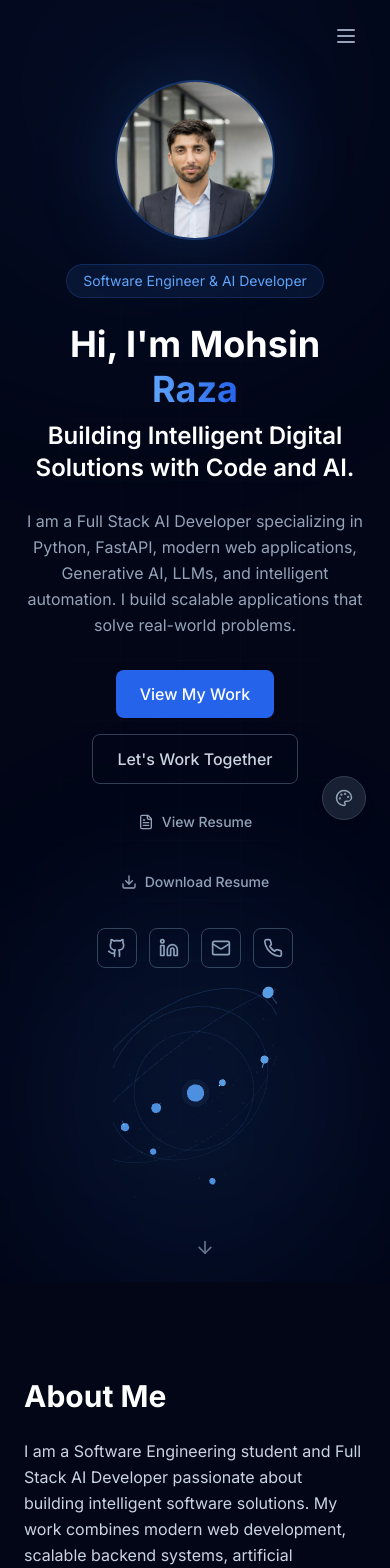
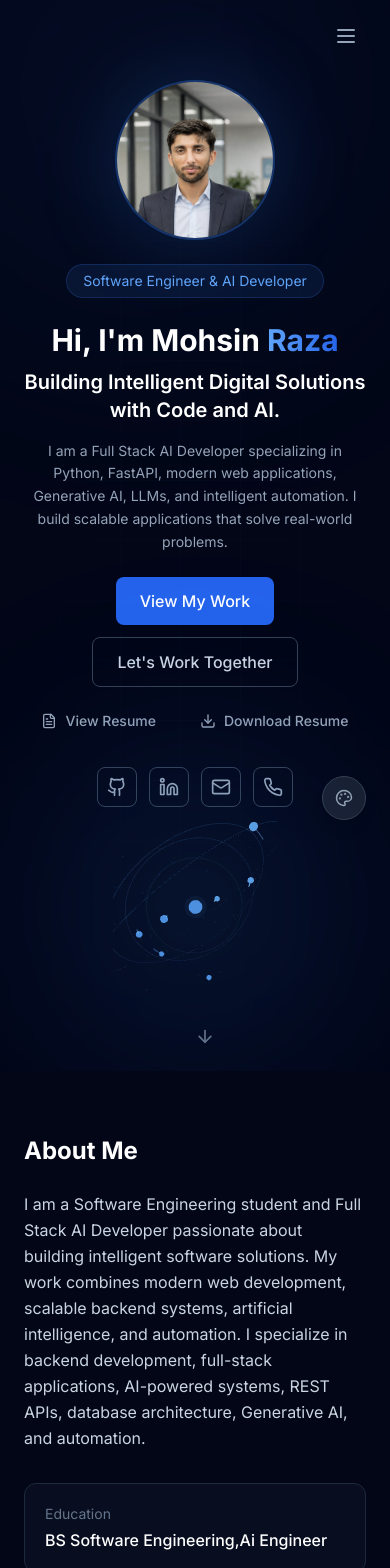
Before and after one commit to MohsinRaza-dev1/myportfolio, a Next.js app: page / in a window 390 px wide. Shown: the top 1568 px of the page. Built offline with nearby package versions, Linux system fonts and the light colour scheme.

Commit message:
Reapply "Improve mobile responsiveness across all sections"
This reverts commit 791230731f92bc8425e11b0333b7ae374623aac5.

```diff
--- a/components/About.tsx
+++ b/components/About.tsx
@@ -14,12 +14,12 @@ const highlights = [
 
 export default function About() {
   return (
-    <AnimatedSection id="about" className="relative py-24">
+    <AnimatedSection id="about" className="relative py-16 md:py-24">
       <div className="mx-auto max-w-6xl px-6">
-        <div className="grid gap-16 md:grid-cols-5">
+        <div className="grid gap-10 md:gap-16 md:grid-cols-5">
           {/* Left - Main Content */}
           <div className="md:col-span-3">
-            <h2 className="inline-block text-3xl font-bold text-white md:text-4xl">
+            <h2 className="inline-block text-2xl font-bold text-white md:text-4xl">
               About Me<span className="ml-1 text-primary-500"></span>
             </h2>
             <p className="mt-6 text-base leading-relaxed text-dark-300">
--- a/components/Contact.tsx
+++ b/components/Contact.tsx
@@ -65,10 +65,10 @@ export default function Contact() {
   };
 
   return (
-    <AnimatedSection id="contact" className="relative py-24">
+    <AnimatedSection id="contact" className="relative py-16 md:py-24">
       <div className="mx-auto max-w-6xl px-6">
         <div className="text-center">
-          <h2 className="text-3xl font-bold text-white md:text-4xl">
+          <h2 className="text-2xl font-bold text-white md:text-4xl">
             Have an idea? Let&apos;s build it together<span className="text-primary-500">.</span>
           </h2>
           <p className="mt-4 text-lg text-dark-400">
@@ -76,7 +76,7 @@ export default function Contact() {
           </p>
         </div>
 
-        <div className="mx-auto mt-12 grid max-w-5xl gap-10 md:grid-cols-5">
+        <div className="mx-auto mt-10 grid max-w-5xl gap-8 md:gap-10 md:grid-cols-5">
           {/* Left - Contact Info */}
           <div className="md:col-span-2">
             <div className="space-y-6">
--- a/components/Experience.tsx
+++ b/components/Experience.tsx
@@ -6,7 +6,7 @@ import SectionHeading from "@/components/ui/SectionHeading";
 
 export default function Experience() {
   return (
-    <AnimatedSection id="experience" className="relative py-24">
+    <AnimatedSection id="experience" className="relative py-16 md:py-24">
       <div className="mx-auto max-w-6xl px-6">
         <SectionHeading
           title="Experience"
@@ -17,7 +17,7 @@ export default function Experience() {
           {/* Timeline Line */}
           <div className="absolute left-[19px] top-0 h-full w-px bg-dark-800" />
 
-          <div className="space-y-12">
+          <div className="space-y-10 md:space-y-12">
             {experiences.map((exp) => (
               <div key={exp.id} className="relative pl-14">
                 {/* Timeline Dot */}
--- a/components/Footer.tsx
+++ b/components/Footer.tsx
@@ -11,7 +11,7 @@ export default function Footer() {
   return (
     <footer className="relative border-t border-dark-800">
       <div className="mx-auto max-w-6xl px-6 py-16">
-        <div className="grid gap-10 md:grid-cols-4">
+        <div className="grid gap-8 md:gap-10 md:grid-cols-4">
           {/* Brand */}
           <div className="md:col-span-2">
             <button
--- a/components/Hero.tsx
+++ b/components/Hero.tsx
@@ -85,7 +85,7 @@ export default function Hero() {
           </motion.div>
 
           <motion.h1
-            className="mt-6 text-4xl font-bold leading-tight text-white md:text-5xl lg:text-6xl"
+            className="mt-6 text-3xl font-bold leading-tight text-white md:text-5xl lg:text-6xl"
             initial={{ opacity: 0, y: 30 }}
             animate={{ opacity: 1, y: 0 }}
             transition={{ duration: 0.6, delay: 0.1 }}
@@ -95,7 +95,7 @@ export default function Hero() {
           </motion.h1>
 
           <motion.p
-            className="mt-2 text-2xl font-semibold text-white md:text-3xl"
+            className="mt-2 text-xl font-semibold text-white md:text-3xl"
             initial={{ opacity: 0, y: 30 }}
             animate={{ opacity: 1, y: 0 }}
             transition={{ duration: 0.6, delay: 0.2 }}
@@ -104,7 +104,7 @@ export default function Hero() {
           </motion.p>
 
           <motion.p
-            className="mt-6 max-w-xl text-base leading-relaxed text-dark-400 md:text-lg"
+            className="mt-4 max-w-xl text-sm leading-relaxed text-dark-400 md:text-lg"
             initial={{ opacity: 0, y: 30 }}
             animate={{ opacity: 1, y: 0 }}
             transition={{ duration: 0.6, delay: 0.3 }}
@@ -113,7 +113,7 @@ export default function Hero() {
           </motion.p>
 
           <motion.div
-            className="mt-8 flex flex-wrap items-center gap-4 justify-center md:justify-start"
+            className="mt-6 flex flex-wrap items-center gap-3 justify-center md:justify-start"
             initial={{ opacity: 0, y: 30 }}
             animate={{ opacity: 1, y: 0 }}
             transition={{ duration: 0.6, delay: 0.4 }}
@@ -182,7 +182,7 @@ export default function Hero() {
           animate={{ opacity: 1, scale: 1 }}
           transition={{ duration: 0.8, delay: 0.3 }}
         >
-          <div className="relative h-[250px] w-full md:h-[450px]">
+          <div className="relative h-[200px] w-full md:h-[450px]">
             {/* Glow behind scene */}
             <div className="absolute -inset-10 rounded-full bg-primary-500/10 blur-[100px]" />
             <div className="absolute -inset-20 rounded-full bg-primary-500/5 blur-[120px]" />
--- a/components/Projects.tsx
+++ b/components/Projects.tsx
@@ -15,7 +15,7 @@ export default function Projects() {
   };
 
   return (
-    <AnimatedSection id="projects" className="relative py-24">
+    <AnimatedSection id="projects" className="relative py-16 md:py-24">
       <div className="mx-auto max-w-6xl px-6">
         <SectionHeading
           title="Featured Projects"
--- a/components/Services.tsx
+++ b/components/Services.tsx
@@ -24,7 +24,7 @@ const iconMap: Record<string, React.ElementType> = {
 
 export default function Services() {
   return (
-    <AnimatedSection id="services" className="relative py-24">
+    <AnimatedSection id="services" className="relative py-16 md:py-24">
       <div className="mx-auto max-w-6xl px-6">
         <SectionHeading
           title="Services"
--- a/components/Skills.tsx
+++ b/components/Skills.tsx
@@ -21,7 +21,7 @@ export default function Skills() {
   const filteredSkills = skills.filter((s) => s.category === activeCategory);
 
   return (
-    <AnimatedSection id="skills" className="relative py-24">
+    <AnimatedSection id="skills" className="relative py-16 md:py-24">
       <div className="mx-auto max-w-6xl px-6">
         <SectionHeading
           title="Skills & Technologies"
--- a/components/WhyMe.tsx
+++ b/components/WhyMe.tsx
@@ -24,7 +24,7 @@ const iconMap: Record<string, React.ElementType> = {
 
 export default function WhyMe() {
   return (
-    <AnimatedSection id="why-me" className="relative py-24">
+    <AnimatedSection id="why-me" className="relative py-16 md:py-24">
       <div className="mx-auto max-w-6xl px-6">
         <SectionHeading
           title="Why Work With Me"
--- a/components/ui/SectionHeading.tsx
+++ b/components/ui/SectionHeading.tsx
@@ -6,8 +6,8 @@ interface SectionHeadingProps {
 
 export default function SectionHeading({ title, subtitle, centered = true }: SectionHeadingProps) {
   return (
-    <div className={`mb-16 ${centered ? "text-center" : ""}`}>
-      <h2 className="inline-block text-3xl font-bold text-white md:text-4xl">
+    <div className={`mb-10 md:mb-16 ${centered ? "text-center" : ""}`}>
+      <h2 className="inline-block text-2xl font-bold text-white md:text-4xl">
         {title}
         <span className="ml-1 text-primary-500">.</span>
       </h2>
```
